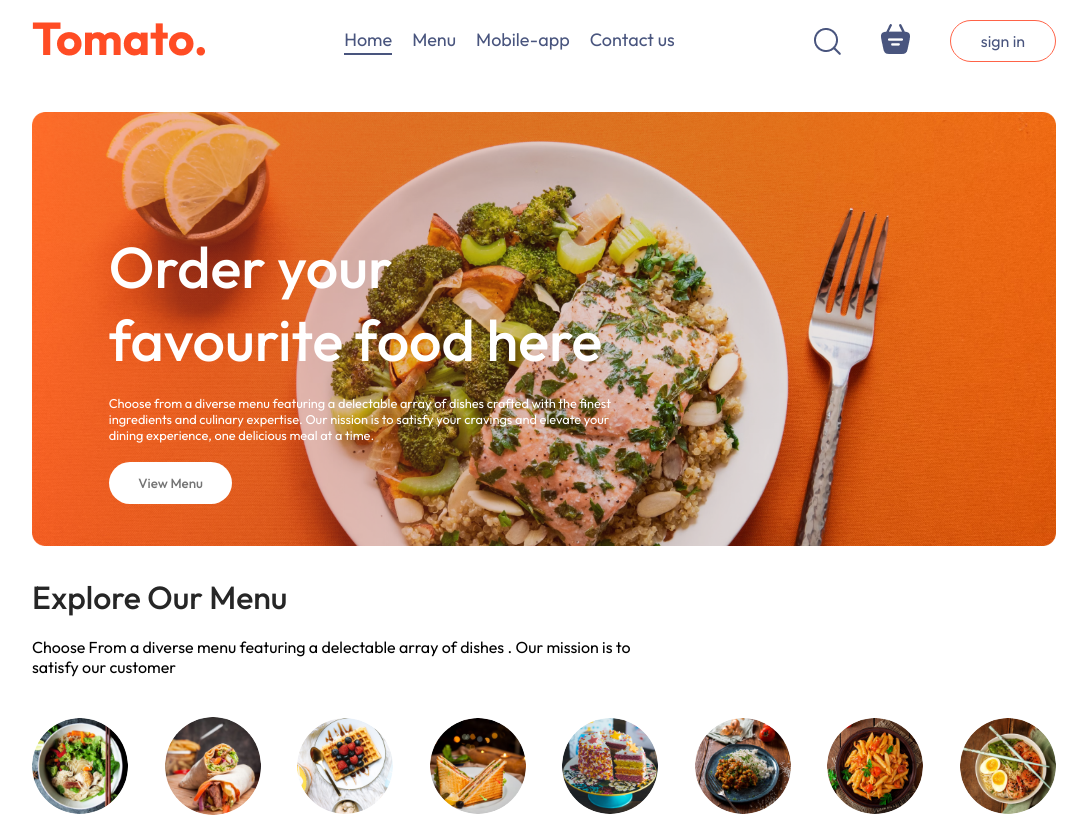
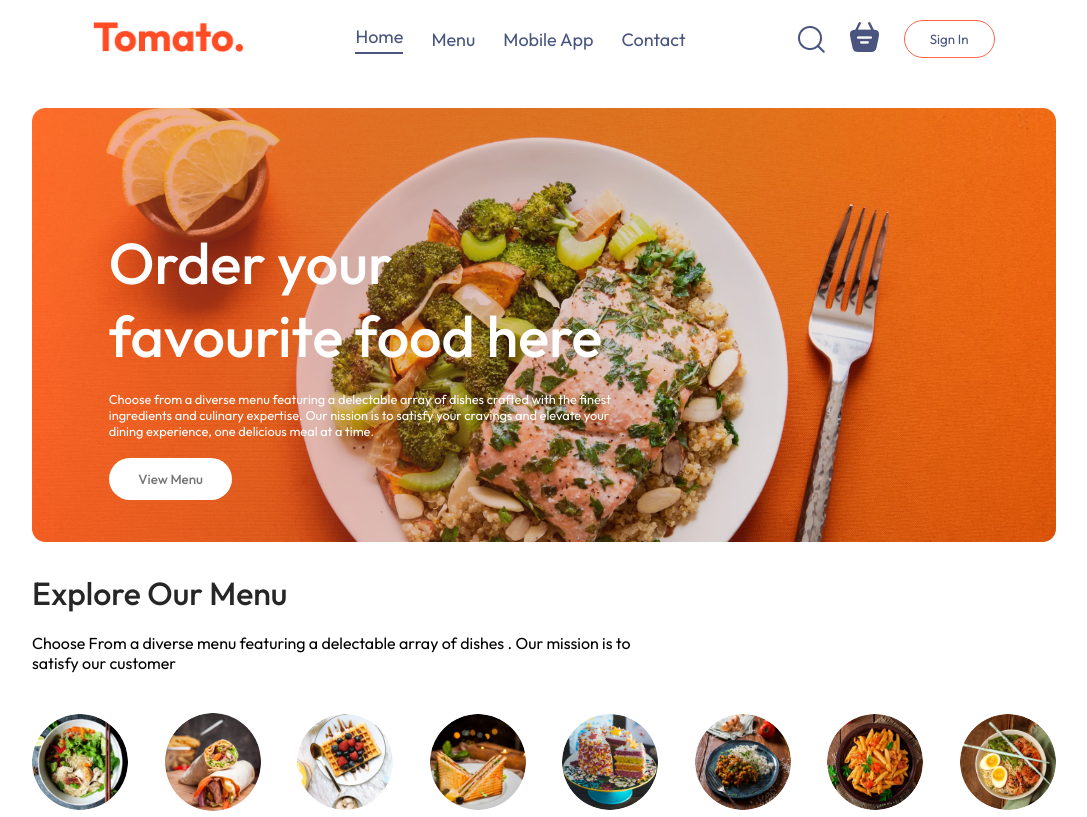
Before and after one commit to mercyobiwueze-maker/food-delivery-website, a React (Vite) app: page / in a window 1280 px wide. Shown: the top 817 px of the page, without its empty margins (96-1183 px from the left). Built offline with nearby package versions, Linux system fonts and the light colour scheme.

Commit message:
second commit

```diff
--- a/package.json
+++ b/package.json
@@ -12,6 +12,7 @@
   "dependencies": {
     "react": "^19.2.7",
     "react-dom": "^19.2.7",
+    "react-icons": "^5.7.0",
     "react-router-dom": "^7.18.1"
   },
   "devDependencies": {
--- a/src/Components/Header/Header.jsx
+++ b/src/Components/Header/Header.jsx
@@ -11,7 +11,7 @@ const Header = () => {
           nission is to satisfy your cravings and elevate your dining
           experience, one delicious meal at a time.
         </p>
-        <button>View Menu</button>
+       <button>View Menu</button>
       </div>
     </div>
   );
--- a/src/Components/Navbar/Navbar.css
+++ b/src/Components/Navbar/Navbar.css
@@ -1,79 +1,214 @@
 .navbar{
-    padding: 20px 0px;
-    display: flex;
-    justify-content: space-between;
-    align-items: center;
-}
-.navbar.logo{
-    width: 150px;
-}
-.navbar-menu{
-    display: flex;
-    list-style: none;
-    gap: 20px;
-    color: #49557e;
-    font-size: 18px;
-}
-.navbar-right{
-    display: flex;
-    align-items: center;
-    gap: 40px;
-}
-.navbar button{
-    background: transparent;
-    font-size: 16px;
-    color: #49557e;
-    border: 1px solid tomato;
-    padding: 10px 30px;
-    border-radius: 50px;
-    cursor: pointer;
-    transition: 0.3s;
-}
-.navbar button:hover{
-    background-color: #fff4f2;
-}
-.navbar .active{
-    padding-bottom: 2px;
-border-bottom: 2px solid #49557e;
-}
-.navbar li{
-    cursor: pointer;
-}
-.search-icon{
-    position: relative;
-}
-.search-icon .dot{
-    position: absolute;
-    min-width: 10px;
-    min-height: 10px;
-    background-color: tomato;
-    border-radius: 5px;
-    top: -8px;
-    right: -8px;
+    width:100%;
+    padding:20px 6%;
+    display:flex;
+    justify-content:space-between;
+    align-items:center;
+    position:relative;
+    background:#fff;
 }
 
-@media (max-width:900px){
-.navbar .logo{
-    width: 140px;
+.logo{
+    width:150px;
 }
+
 .navbar-menu{
-    gap: 15px;
-    font-size: 16px;
+    display:flex;
+    align-items:center;
+    gap:28px;
+    list-style:none;
 }
+
+.navbar-menu a{
+    text-decoration:none;
+    color:#49557e;
+    font-size:18px;
+    transition:.3s;
+}
+
+.navbar-menu a:hover{
+    color:tomato;
+}
+
+.navbar-menu .active{
+    padding-bottom:4px;
+    border-bottom:2px solid #49557e;
+}
+
 .navbar-right{
-    gap: 20px;
+    display:flex;
+    align-items:center;
+    gap:25px;
 }
+
 .navbar-right img{
-    width: 20px;
+    cursor:pointer;
 }
-.navbar-right button{
-    padding: 7px 20px;
-    font-size: 15px;
+
+.search-icon{
+    position:relative;
+}
+
+.search-icon .dot{
+    position:absolute;
+    width:10px;
+    height:10px;
+    border-radius:50%;
+    background:tomato;
+    top:-5px;
+    right:-5px;
+}
+
+.navbar button{
+    background:transparent;
+    border:1px solid tomato;
+    padding:10px 25px;
+    border-radius:40px;
+    color:#49557e;
+    cursor:pointer;
+    transition:.3s;
+}
+
+.navbar button:hover{
+    background:#fff4f2;
+}
+
+.menu-toggle{
+    display:none;
+    font-size:28px;
+    color:#49557e;
+    cursor:pointer;
+}
+
+/* ---------------------- */
+/* Large Tablets */
+/* ---------------------- */
+
+@media(max-width:992px){
+
+.logo{
+    width:130px;
+}
+
+.navbar{
+    padding:18px 5%;
+}
+
+.navbar-menu{
+    gap:18px;
+}
+
+.navbar-menu a{
+    font-size:16px;
+}
+
+.navbar-right{
+    gap:18px;
+}
+
+.navbar button{
+    padding:8px 18px;
 }
 }
-@media (max-width:750px){
-.navbar-menu{
-   display: none;
+
+/* ---------------------- */
+/* Tablets */
+/* ---------------------- */
+
+@media(max-width:768px){
+
+.menu-toggle{
+    display:block;
 }
 
+.navbar-menu{
+    position:absolute;
+    top:100%;
+    right:5%;
+    width:230px;
+    background:#fff;
+    box-shadow:0 10px 30px rgba(0,0,0,.12);
+    border-radius:10px;
+    display:none;
+    flex-direction:column;
+    align-items:flex-start;
+    padding:20px;
+    gap:20px;
+    z-index:1000;
 }
+
+.navbar-menu.active-menu{
+    display:flex;
+}
+
+.navbar-right button{
+    display:none;
+}
+
+.logo{
+    width:120px;
+}
+}
+
+/* ---------------------- */
+/* Mobile */
+/* ---------------------- */
+
+@media(max-width:480px){
+
+.navbar{
+    padding:15px;
+}
+
+.logo{
+    width:100px;
+}
+
+.navbar-right{
+    gap:12px;
+}
+
+.navbar-right img{
+    width:22px;
+}
+
+.menu-toggle{
+    font-size:24px;
+}
+
+.navbar-menu{
+    width:190px;
+    right:15px;
+}
+
+.navbar-menu a{
+    font-size:15px;
+}
+}
+
+/* ---------------------- */
+/* Very Small Phones */
+/* ---------------------- */
+
+@media(max-width:320px){
+
+.logo{
+    width:90px;
+}
+
+.navbar-right{
+    gap:8px;
+}
+
+.navbar-right img{
+    width:18px;
+}
+
+.menu-toggle{
+    font-size:20px;
+}
+
+.navbar-menu{
+    width:170px;
+}
+}
--- a/src/Components/Navbar/Navbar.jsx
+++ b/src/Components/Navbar/Navbar.jsx
@@ -1,33 +1,92 @@
-import { useContext, useState } from 'react';
-import { assets } from '../../assets/assets'
-import './Navbar.css'
-import {Link} from 'react-router-dom';
-import { StoreContexts } from "../../Contexts/StoreContexts";
+import { useContext, useState } from "react";
+import { assets } from "../../assets/assets";
+import "./Navbar.css";
+import { Link } from "react-router-dom"
+import { StoreContexts } from "../../Contexts/StoreContexts"
+import { FaBars, FaTimes } from "react-icons/fa"
 
-const Navbar = ({setShowLogin}) => {
+const Navbar = ({ setShowLogin }) => {
+  const { getTotalCartAmount } = useContext(StoreContexts);
 
-  const {getTotalCartAmount} =useContext(StoreContexts)
+  const [menu, setMenu] = useState("Home");
+  const [openMenu, setOpenMenu] = useState(false);
 
-  const [menu,setMenu]= useState("Home");
   return (
-    <div className='navbar'>
-  <Link to='/'> <img src={assets.logo} alt="" className="logo" /></Link>
-      <ul className="navbar-menu">
-        <Link to='/' onClick={()=>setMenu("Home")} className={menu==="Home"?"active":""}>Home</Link>
-        <a href='#explore-menu' onClick={()=>setMenu("Menu")}  className={menu==="Menu"?"active":""}>Menu</a>
-        <a href='#app-download' onClick={()=>setMenu("Mobile-app")} className={menu==="Mobile-app"?"active":""}>Mobile-app</a>
-        <a href='#footer' onClick={()=>setMenu("Contact us")} className={menu==="Contact us"?"active":""}>Contact us</a>
+    <div className="navbar">
+      <Link to="/">
+        <img src={assets.logo} alt="" className="logo" />
+      </Link>
+
+      <ul className={`navbar-menu ${openMenu ? "active-menu" : ""}`}>
+        <Link
+          to="/"
+          onClick={() => {
+            setMenu("Home");
+            setOpenMenu(false);
+          }}
+          className={menu === "Home" ? "active" : ""}
+        >
+          Home
+        </Link>
+
+        <a
+          href="#explore-menu"
+          onClick={() => {
+            setMenu("Menu");
+            setOpenMenu(false);
+          }}
+          className={menu === "Menu" ? "active" : ""}
+        >
+          Menu
+        </a>
+
+        <a
+          href="#app-download"
+          onClick={() => {
+            setMenu("Mobile-app");
+            setOpenMenu(false);
+          }}
+          className={menu === "Mobile-app" ? "active" : ""}
+        >
+          Mobile App
+        </a>
+
+        <a
+          href="#footer"
+          onClick={() => {
+            setMenu("Contact us");
+            setOpenMenu(false);
+          }}
+          className={menu === "Contact us" ? "active" : ""}
+        >
+          Contact
+        </a>
       </ul>
+
       <div className="navbar-right">
         <img src={assets.search_icon} alt="" />
+
         <div className="search-icon">
-       <Link to='/cart'> <img src={assets.basket_icon} alt="" /> </Link>
-          <div className={getTotalCartAmount()===0?"":"dot"}></div>
+          <Link to="/cart">
+            <img src={assets.basket_icon} alt="" />
+          </Link>
+
+          <div
+            className={getTotalCartAmount() === 0 ? "" : "dot"}
+          ></div>
         </div>
-        <button onClick={()=>setShowLogin(true)}>sign in</button>
+
+        <button onClick={() => setShowLogin(true)}>Sign In</button>
+
+        <div
+          className="menu-toggle"
+          onClick={() => setOpenMenu(!openMenu)}
+        >
+          {openMenu ? <FaTimes /> : <FaBars />}
+        </div>
       </div>
     </div>
   );
 };
 
-export default Navbar
+export default Navbar;
--- a/src/Pages/PlaceOrder/PlaceOrder.css
+++ b/src/Pages/PlaceOrder/PlaceOrder.css
@@ -33,3 +33,12 @@
 .place-order .cart-total button{
 margin-top: 30px;
 }
+@media (max-width:750px) {
+    .place-order{
+        display: flex;
+        flex-direction: column;
+    }
+    .cart-total-details{
+       flex-direction: column-reverse;
+    }
+}
```
Also changed, not shown: vercel.json (added), 1 other file (tests, documents, lock files or other folders).
